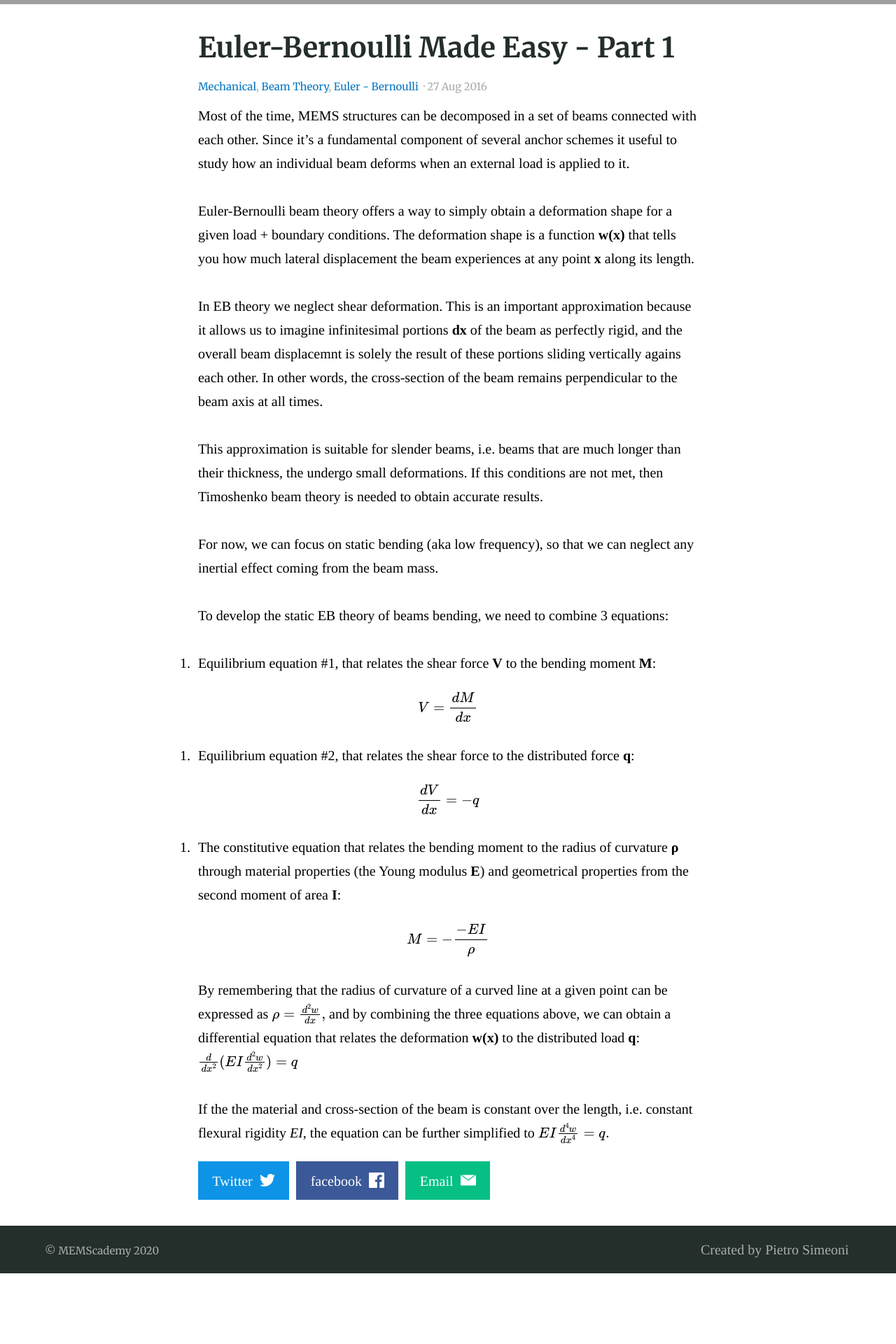
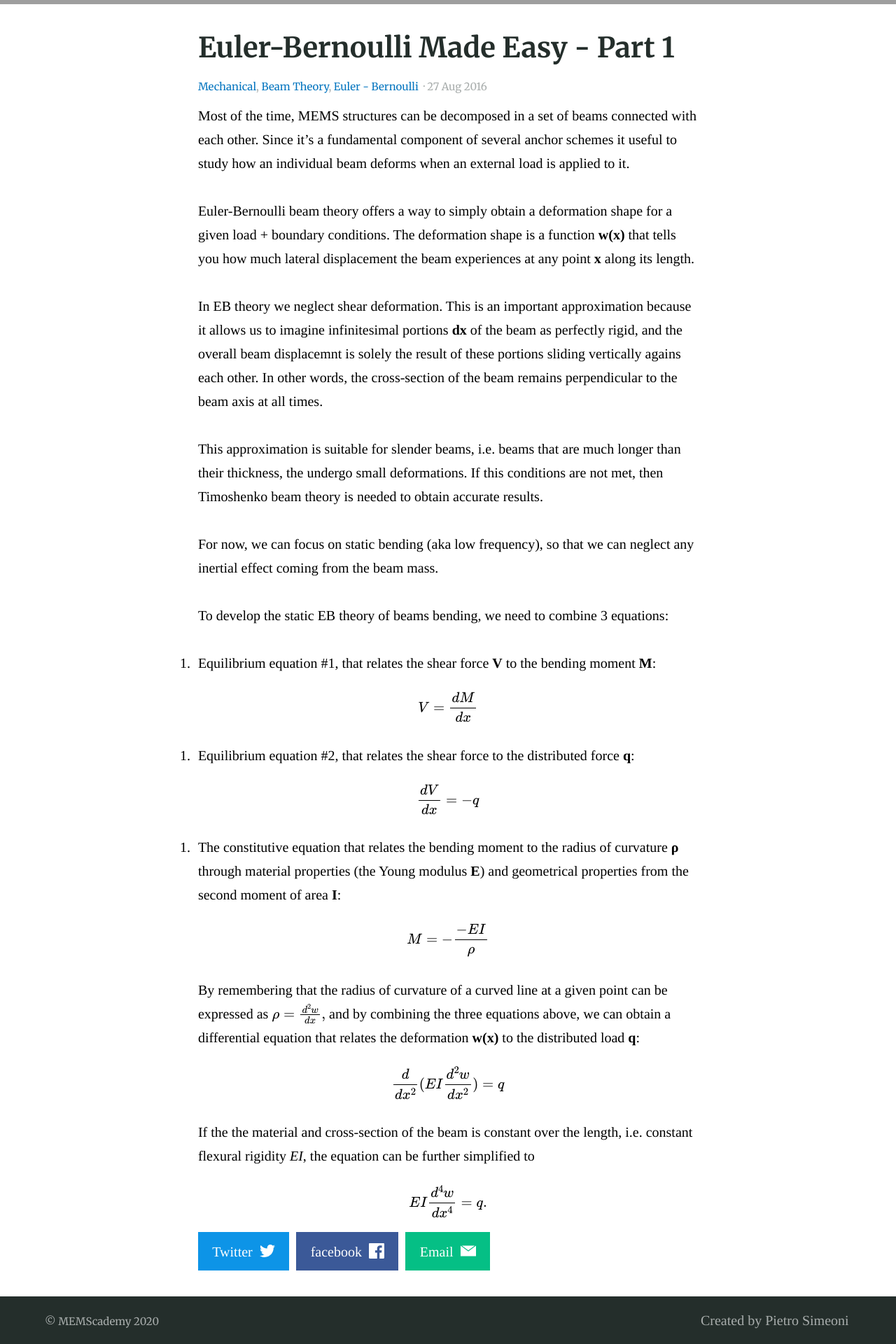
Before and after one commit to simeonipietro/memscademy.com, a Jekyll site: the page built from _posts/2016-08-27- Euler Benroulli Made Easy 1.md, in a window 1280 px wide. Shown: the part 418-2338 px from the top of the page at 70% size. Built offline with Jekyll 4.4.1, drawn with Linux system fonts in a browser that asks for light colours; our own code applies the rules of GitHub Pages for plain Markdown files; formulas are drawn with MathJax 3; before the commit the page ends 2237 px from its top, so only the background shows below that; grey boxes are pictures that could not be loaded.

```diff
--- a/_posts/2016-08-27- Euler Benroulli Made Easy 1.md
+++ b/_posts/2016-08-27- Euler Benroulli Made Easy 1.md
@@ -31,6 +31,10 @@ $$\frac{dV}{dx}=-q$$
 
 $$M=-\frac{-EI}{\rho}$$
 
-By remembering that the radius of curvature of a curved line at a given point can be expressed as $\rho=\frac{d^2w}{dx},$ and by combining the three equations above, we can obtain a differential equation that relates the deformation **w(x)** to the distributed load **q**: $$\frac{d}{dx^2}(EI\frac{d^2w}{dx^2})=q$$
+By remembering that the radius of curvature of a curved line at a given point can be expressed as $\rho=\frac{d^2w}{dx},$ and by combining the three equations above, we can obtain a differential equation that relates the deformation **w(x)** to the distributed load **q**:
 
-If the the material and cross-section of the beam is constant over the length, i.e. constant flexural rigidity *EI*, the equation can be further simplified to $$EI \frac{d^4w}{dx^4}=q.$$
+$$\frac{d}{dx^2}(EI\frac{d^2w}{dx^2})=q$$
+
+If the the material and cross-section of the beam is constant over the length, i.e. constant flexural rigidity *EI*, the equation can be further simplified to
+
+$$EI \frac{d^4w}{dx^4}=q.$$
```
